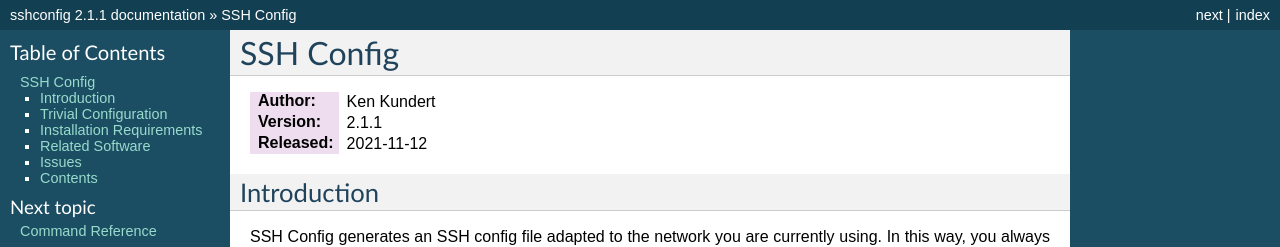
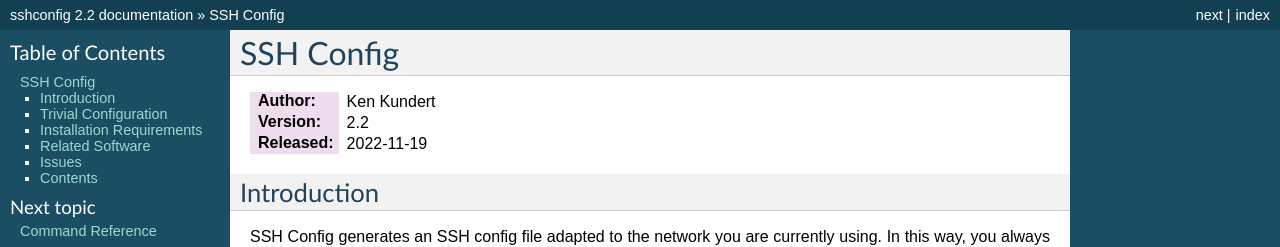
Before and after one commit to KenKundert/sshconfig, a Sphinx documentation site: the page built from doc/index.rst, in a window 1280 px wide and 900 px high. Shown: the top 247 px of the window. Built offline with Sphinx 7.4.7, drawn with Linux system fonts in a browser that asks for light colours; some of the changed text lies outside the part shown.

Commit message:
bump version to 2.2

```diff
--- a/README.rst
+++ b/README.rst
@@ -15,8 +15,8 @@ SSH Config — SSH Adapts to Your Current Network
 
 
 :Author: Ken Kundert
-:Version: 2.1.1
-:Released: 2021-11-12
+:Version: 2.2
+:Released: 2022-11-19
 
 
 Installation
--- a/doc/conf.py
+++ b/doc/conf.py
@@ -55,7 +55,7 @@
 # built documents.
 #
 # The full version, including alpha/beta/rc tags.
-release = '2.1.1'
+release = '2.2'
 # The short X.Y version.
 version = '.'.join(release.split('.')[0:2])
 
--- a/doc/index.rst
+++ b/doc/index.rst
@@ -2,8 +2,8 @@ SSH Config
 ==========
 
 :Author: Ken Kundert
-:Version: 2.1.1
-:Released: 2021-11-12
+:Version: 2.2
+:Released: 2022-11-19
 
 
 Introduction
--- a/doc/releases.rst
+++ b/doc/releases.rst
@@ -4,8 +4,8 @@ Releases
 Latest development release
 --------------------------
 
-    | Version: 2.1.1
-    | Released: 2021-11-12
+    | Version: 2.2
+    | Released: 2022-11-19
 
 
 2.1 (2021-01-18)
--- a/setup.py
+++ b/setup.py
@@ -9,7 +9,7 @@ with open("README.rst", encoding="utf-8") as f:
 
 setup(
     name = "sshconfig",
-    version = "2.1.1",
+    version = "2.2",
     author = "Ken Kundert",
     author_email = "sshconfig@nurdletech.com",
     description = "SSH config file generator",
--- a/sshconfig/__init__.py
+++ b/sshconfig/__init__.py
@@ -1,5 +1,5 @@
-__version__ = "2.1.1"
-__released__ = "2021-11-12"
+__version__ = "2.2"
+__released__ = "2022-11-19"
 
 from .sshconfig import (
     VNC,
```
Also changed, not shown: 1 other file.
